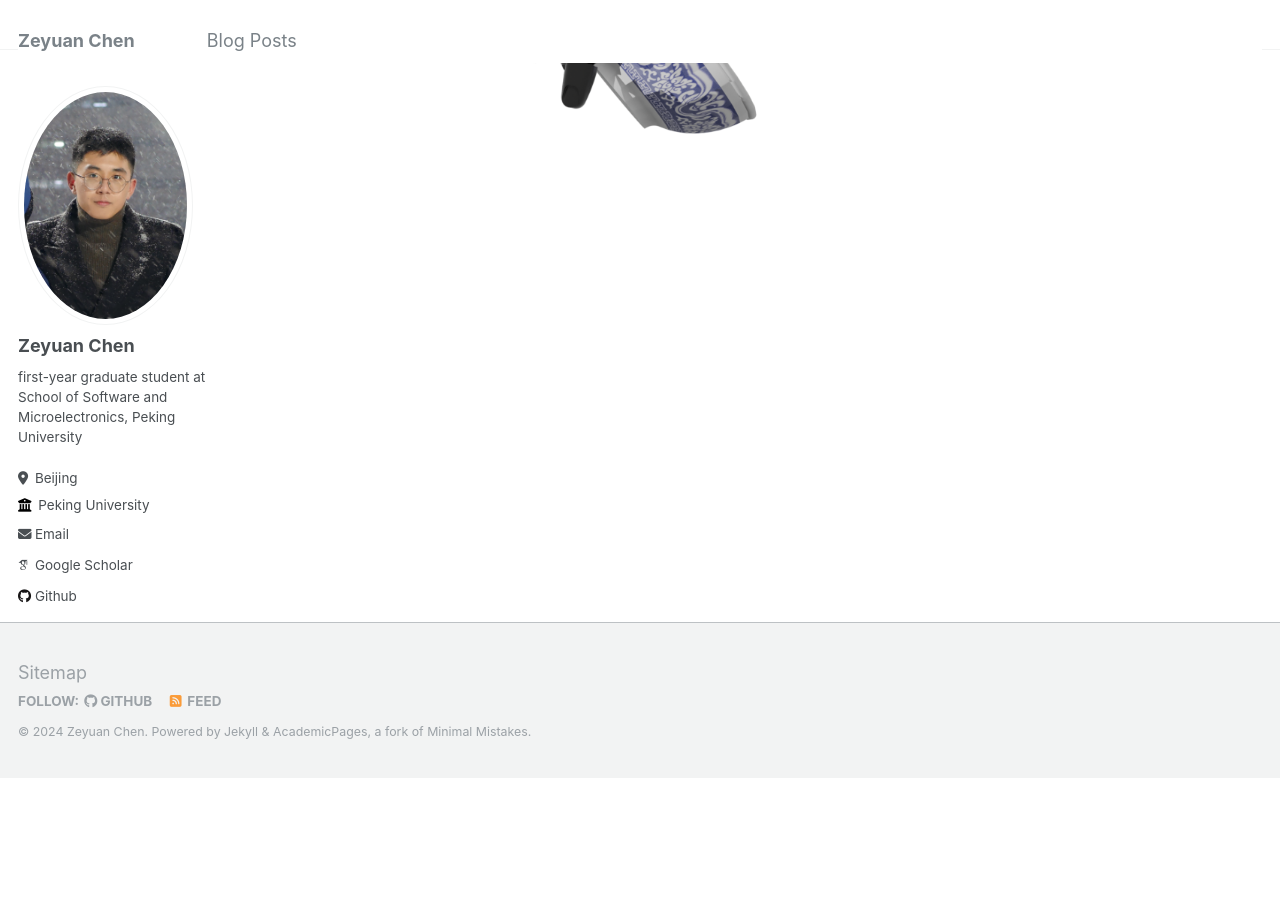
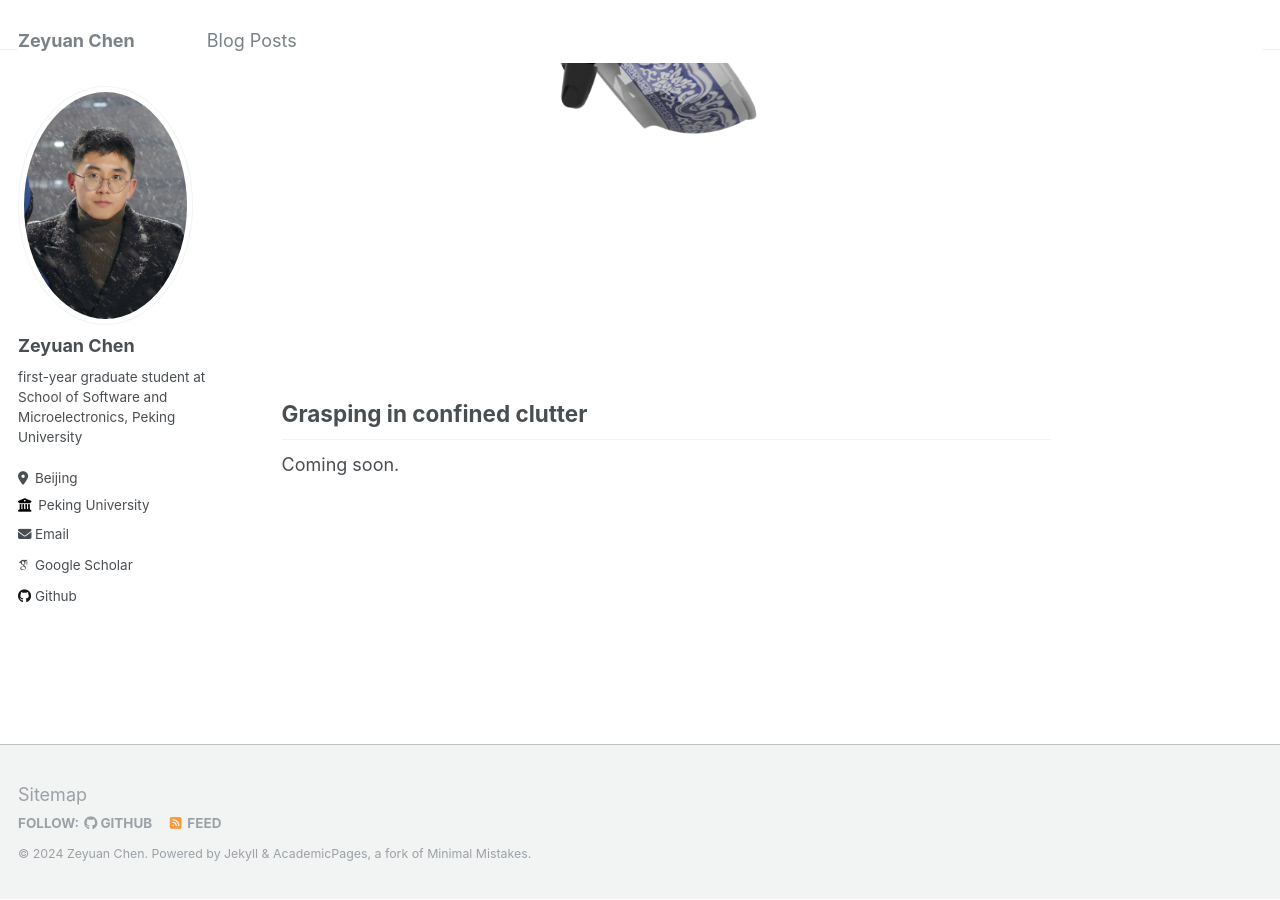
Before and after one commit to chenzyn/chenzyn.github.io, a Jekyll site: the page built from _pages/about.md, in a window 1280 px wide and 900 px high, scrolled down 2221 px. Built offline with Jekyll 4.4.1, drawn with Linux system fonts in a browser that asks for light colours; some web fonts are replaced; before the commit the page ends 2998 px from its top, so only the background shows below that.

Commit message:
Update about.md

```diff
--- a/_pages/about.md
+++ b/_pages/about.md
@@ -49,3 +49,8 @@ Real-world experiment of functional pre-grasp manipulation.
 ShadowHand rendering.
 -------
 ![](/images/shadowhand_render.png)
+
+Grasping in confined clutter
+-------
+
+Coming soon.
```
